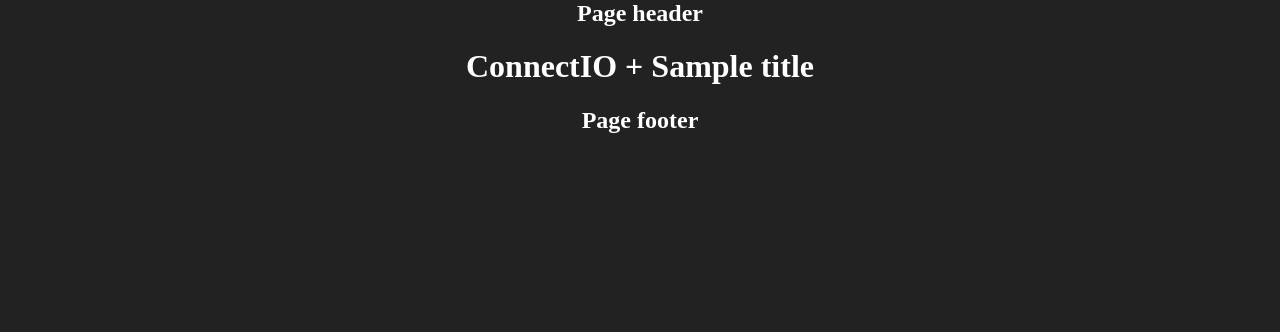
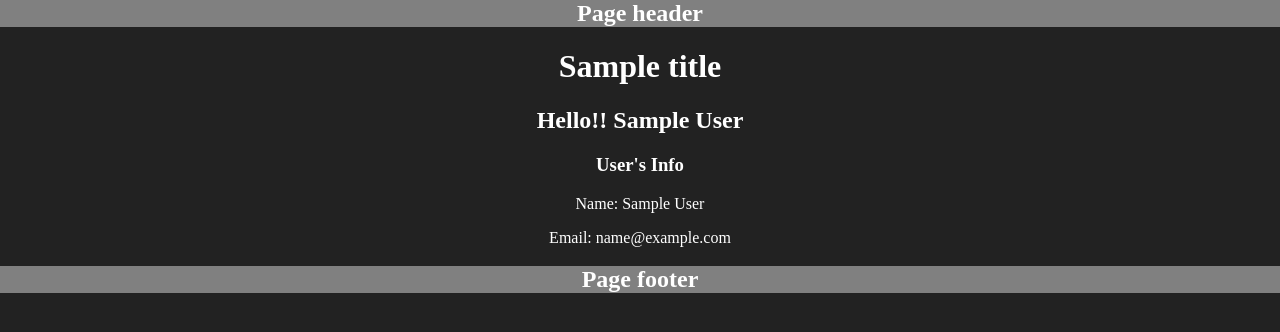
Before and after one commit to Sid-0602/MERN-WEB-DEV--23, a Node server app: template ConnectIO/views/user_profile.ejs in a window 1280 px wide. Shown: the top 332 px of the page. Run offline with Node 20, Linux system fonts and the light colour scheme; tables that the repository leaves empty hold one stand-in row (values such as "Sample post"); the template is opened without the code that fills it: values that come from a table or form of the project are taken from there, most other values are stand-ins (such as "Sample title", 1, 10 or a date in 2020); some libraries are stand-ins or nearby versions.

Commit message:
Update push

```diff
--- a/ConnectIO/routes/users.js
+++ b/ConnectIO/routes/users.js
@@ -8,8 +8,10 @@
 //these routers is used for user sign-in, sign-up:
 router.get('/sign-up',usersController.signUp);
 router.get('/sign-in',usersController.signIn);
+router.post('/create',usersController.create);
 router.post('/create-session',usersController.createSession);
 
 
 
+
 module.exports = router;
--- a/ConnectIO/views/_footer.ejs
+++ b/ConnectIO/views/_footer.ejs
@@ -1,3 +1,5 @@
-<footer>
+
+
+<footer style="background-color: grey;">
         <h2>Page footer</h2>
 </footer>
--- a/ConnectIO/views/_header.ejs
+++ b/ConnectIO/views/_header.ejs
@@ -1,3 +1,3 @@
-<header>
+<header style="background-color: grey;">
     <h2>Page header</h2>
 </header>
--- a/ConnectIO/views/user_profile.ejs
+++ b/ConnectIO/views/user_profile.ejs
@@ -1,5 +1,24 @@
-<link rel="stylesheets" href="css/user_profile.css">
+<style>
+    body{
+        margin: 0;
+        text-align: center;
+        background-color:#222;
+    }
+    h1,h2,h3{
+        text-align: center;
+        color: white;
+    }
+    p{
+        color: white;
+    }
+</style>
+<h1>
+    <%= title%>
+</h1>
+<h2>
+    Hello!! <%= user.name %>
+</h2>
 
-    <h1>
-        ConnectIO + <%= title %>
-    </h1>
+<h3>User's Info</h3>
+<p> Name: <%= user.name%></p>
+<p> Email: <%= user.email%></p>
```
Also changed, not shown: ConnectIO/views/home.ejs (+14 -0 lines), ConnectIO/views/user_sign_in.ejs (+15 -0 lines), ConnectIO/views/user_sign_up.ejs (+16 -0 lines).
